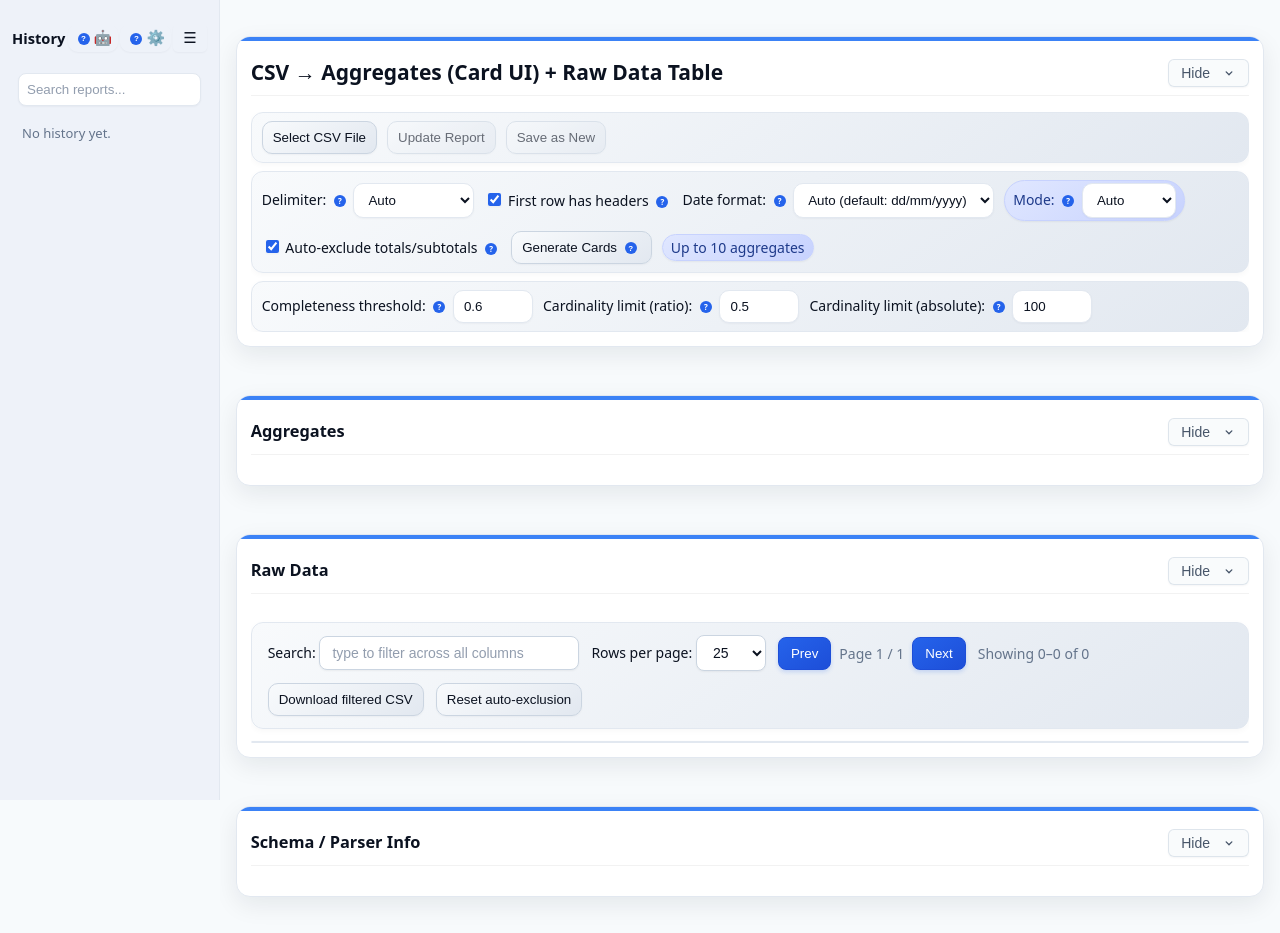
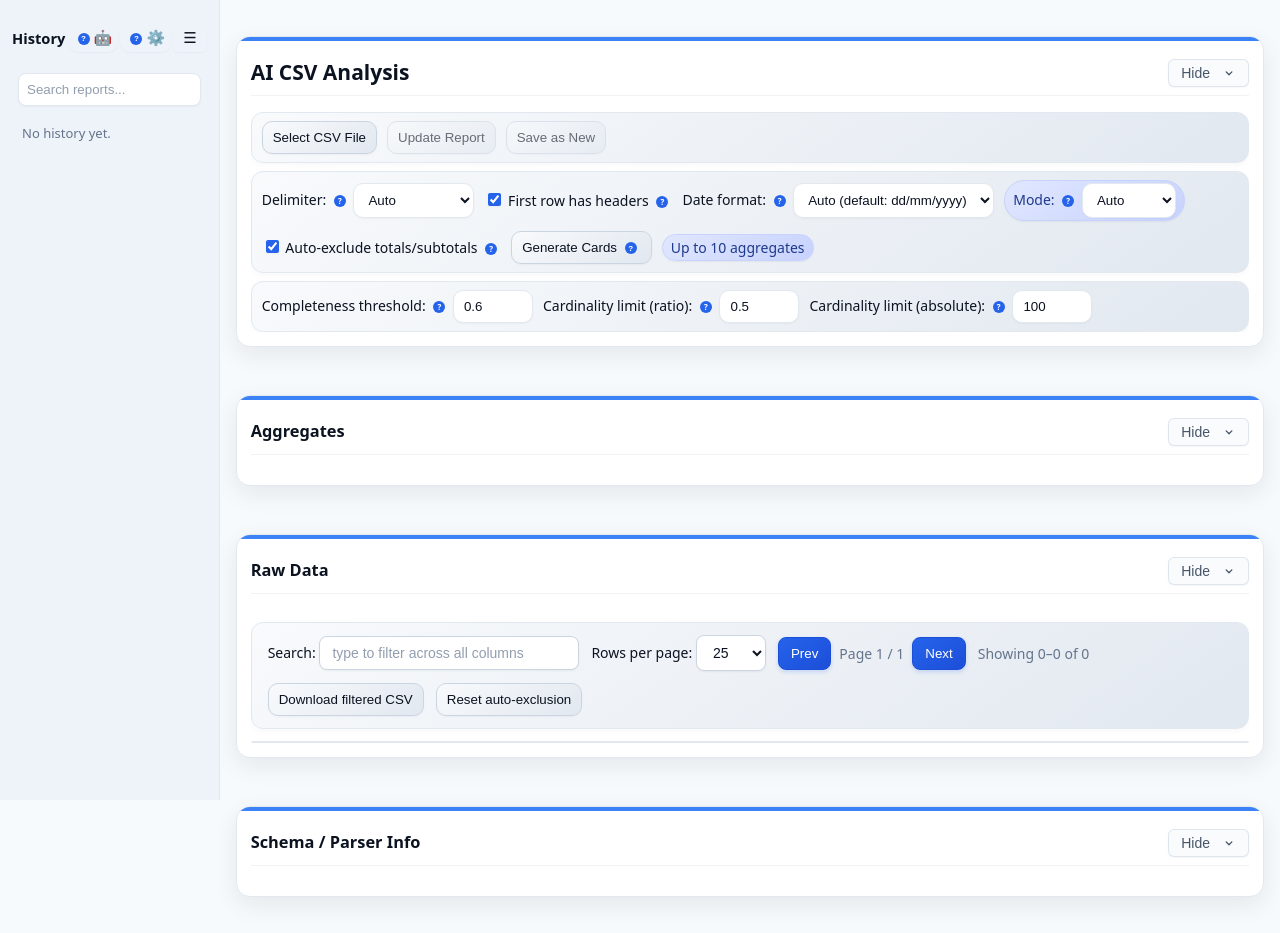
Before and after one commit to yapweijun1996/AI-CSV-Chart, a plain HTML site: page index.html in a window 1280 px wide. Drawn offline with Linux system fonts and the light colour scheme.

Commit message:
Update index.html

```diff
--- a/index.html
+++ b/index.html
@@ -102,7 +102,7 @@
 			<div class="wrap">
 				<div class="section" data-section-id="csv-input">
 					<div class="section-header">
-						<h2>CSV → Aggregates (Card UI) + Raw Data Table</h2>
+						<h2>AI CSV Analysis</h2>
 					</div>
 					<div class="section-content" id="section-content-csv-input">
 						<div class="bar">
```
